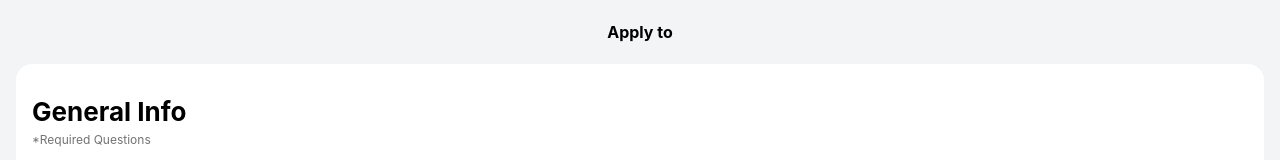
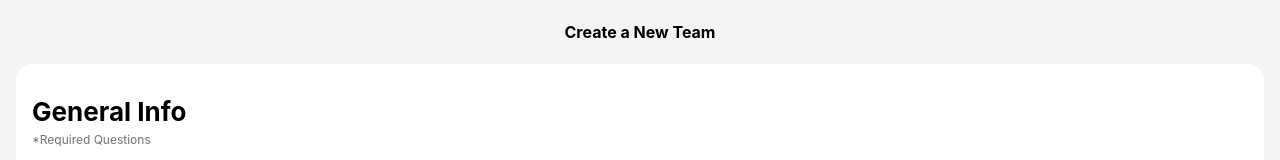
Before and after one commit to DSC-TechLead/nusdevs-frontend-vite, a React (Vite) app: page /hosting-demo in a window 1280 px wide. Shown: the top 160 px of the page. Built offline with nearby package versions, Linux system fonts and the light colour scheme.

Commit message:
Modify unused lines

```diff
--- a/src/components/hosting/general-info.tsx
+++ b/src/components/hosting/general-info.tsx
@@ -1,9 +1,8 @@
-import { FaPlus } from "react-icons/fa";
 import DateField from "../common/form/datefield";
 import Dropdown from "../common/form/dropdown";
 import { FormHeader } from "../common/form/form-section";
 import TextInput from "../common/form/textinput";
-import TextButton from "../common/textbutton";
+
 import AddTags from "../common/add-tags";
 
 interface PrivacyPolicyProps {
@@ -27,10 +26,6 @@ const dropdownSelections = [
 ];
 
 const GeneralInfo: React.FC<PrivacyPolicyProps> = ({}) => {
-  const handleChange = () => {
-    // onSelectedChange(!isRead);
-  };
-
   return (
     <div className="w-full max-h-full px-5 py-8 bg-white rounded-2xl flex-col gap-7 inline-flex overflow-auto">
       <FormHeader header="General Info" subtitle="*Required Questions" />
--- a/src/pages/hosting-page.tsx
+++ b/src/pages/hosting-page.tsx
@@ -3,32 +3,16 @@ import UnderlineButton from "@/components/common/underline-button";
 import GeneralInfo from "@/components/hosting/general-info";
 import { useState } from "react";
 
-interface ApplicationPageProps {
-  requestName?: string;
-  privacyPolicyText?: string;
-}
-const HostingPage: React.FC<ApplicationPageProps> = ({
-  requestName,
-  privacyPolicyText,
-}) => {
+interface HostingPageProps {}
+
+const HostingPage: React.FC<HostingPageProps> = ({}) => {
   const [currentPageNum, setCurrentPageNum] = useState<number>(1);
-  const [readPolicy, setReadPolicy] = useState<boolean>(false);
   const numOfPages: number = 4;
-
-  //temp text
-  privacyPolicyText =
-    "Our registered users (“Members”) share their professional identities, engage with their network, exchange knowledge and professional insights, post and view relevant content, learn and develop skills, and find business and career opportunities. Content and data on some of our Services is viewable to non-Members (“Visitors”). We use the term “Designated Countries” to refer to countries in the European Union (EU), European Economic Area (EEA), and Switzerland. Members and Visitors located in the Designated Countries or the UK can review additional information in our European Regional Privacy Notice. If you are in the “Designated Countries”, LinkedIn Ireland Unlimited Company (“LinkedIn Ireland”) will be the controller of your personal data provided to, or collected by or for, or processed in connection with our Services. If you are outside of the Designated Countries, LinkedIn Corporation will be the controller of (or business responsible for) your personal data provided to, or collected by or for, or processed in connection with our Services. As a Visitor or Member of our Services, the collection, use and sharing of your personal data is subject to this Privacy Policy and other documents referenced in this document.";
-
-  const handleSelectionChange = (isSelect: boolean) => {
-    setReadPolicy(isSelect);
-  };
 
   return (
     <div className="h-full w-full bg-background flex flex-col items-center absolute">
       <div className="w-full p-6 px-[10px] flex flex-row justify-center relative">
-        <div className="text-black text-h5 font-bold">
-          Apply to {requestName}
-        </div>
+        <div className="text-black text-h5 font-bold">Create a New Team</div>
       </div>
       {/* Will try to solve later. max-h-full will overlap the button */}
       <div className="h-3/4 px-5 w-full overflow-auto flex flex-col justify-center">
@@ -59,9 +43,7 @@ const HostingPage: React.FC<ApplicationPageProps> = ({
             // The text here is temporary for button implementation later
             <TextButton
               text="Submit"
-              onClick={() => {
-                alert(readPolicy);
-              }}
+              onClick={() => {}}
               className="text-white bg-primary active:bg-primary-70"
             />
           )}
```
